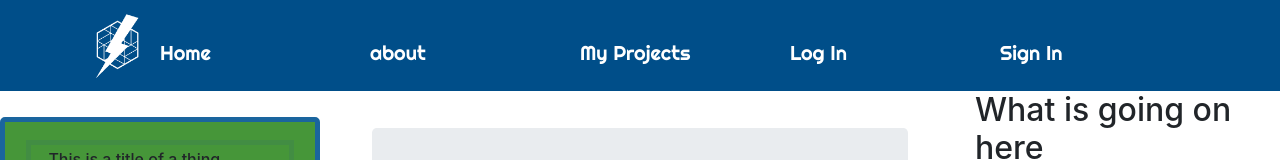
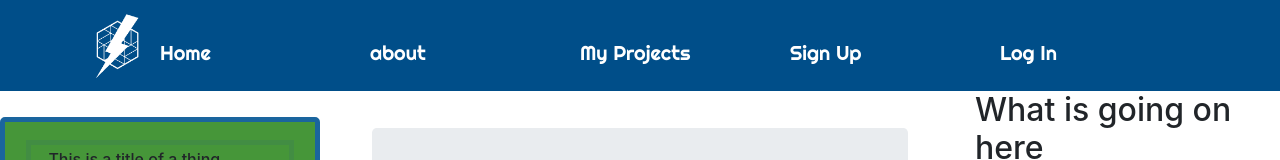
Before and after one commit to playerthomasm6/flashGrid, a React (Create React App) app in the folder client/: page / in a window 1280 px wide. Shown: the top 160 px of the page. Built offline with nearby package versions, Linux system fonts and the light colour scheme.

Commit message:
added logout/ and current user on nav bar
on log in user is directed to projects page

```diff
--- a/client/src/components/Login/SignIn.js
+++ b/client/src/components/Login/SignIn.js
@@ -66,7 +66,7 @@ const SignIn = () => {
             onChange = {(event) => onChangeHandler(event)}
           />
           <button className="bg-green-400 hover:bg-green-500 w-full py-2 text-white" onClick = {(event) => {signInWithEmailAndPasswordHandler(event, email, password)}}>
-            <Link to="/" classname="text-blue-500 hover:text-blue-600">
+            <Link to="/projects" classname="text-blue-500 hover:text-blue-600">
               Sign In
             </Link>
           </button>
--- a/client/src/components/Navbar/index.js
+++ b/client/src/components/Navbar/index.js
@@ -1,12 +1,57 @@
-import React from "react";
+import React, {useEffect, useState}from "react";
 import "./styles.css";
 
+function Nav() {
 
-function Nav() {
+    const [signedInUser, setSignedInUser] = useState();
+
+    useEffect(() => {
+        setSignedInUser(localStorage.getItem('signedInUser'))
+    }, []);
+
+    useEffect(() => {
+        getUser()
+    }, [signedInUser]);
+
+
+    function getUser () {
+        if (signedInUser != null) {
+            return(
+                <>
+                <div className="col">
+                    <a className="navbar-brand" href="/projects">
+                    {signedInUser}
+                    </a>
+                </div>
+
+                <div className="col">
+                <div
+                onClick={() => {
+                    localStorage.clear();
+                    setSignedInUser()
+                    getUser()
+                }}
+                className="navbar-brand" href="/projects">
+                    Log Out
+                </div>
+                </div>
+            </>
+            )
+        } else {
+            return(
+                <div className="col">
+                <a className="navbar-brand" href="/login">
+                    Log In
+                </a>
+            </div>
+            )
+        }
+    }
+
     return (
         <nav className="navbar navbar-expand-lg navbar-dark nav-color">
             <div className="container">
-                <a href=""><img src="flashgrid-logo-white.png"></img></a>
+                <a href="/"><img src="flashgrid-logo-white.png" alt="flash grid logo in white"></img></a>
                 <div className="col">
                     <a className="navbar-brand" href="/">
                         Home
@@ -22,16 +67,18 @@ function Nav() {
                         My Projects
                     </a>
                 </div>
+
                 <div className="col">
-                    <a className="navbar-brand" href="/login">
-                        Log In
+                    <a className="navbar-brand" href="/register">
+                        Sign Up
                     </a>
                 </div>
-                <div className="col">
-                    <a className="navbar-brand" href="/register">
-                        Sign In
-                    </a>
-                </div>
+
+
+                    {getUser()}
+
+
+
             </div>
 
 
```
Also changed, not shown: 1 other file (tests, documents, lock files or other folders).
